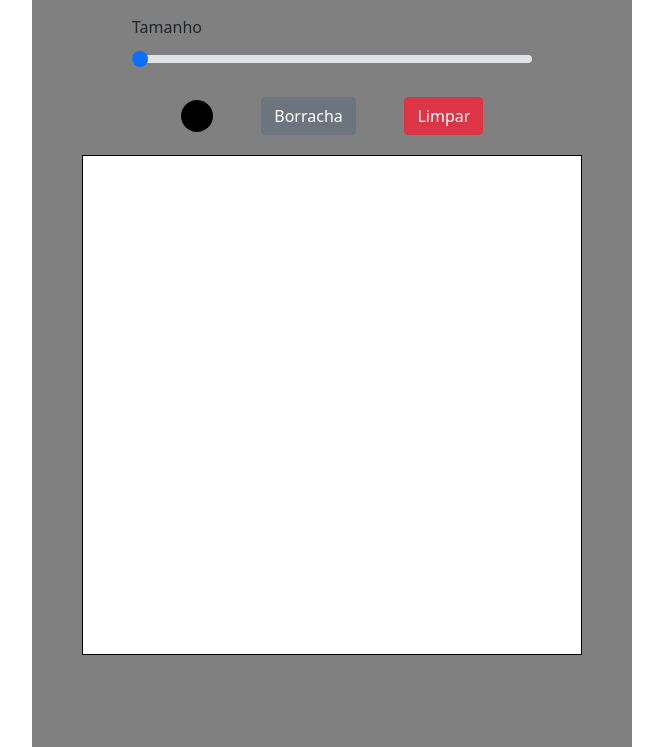
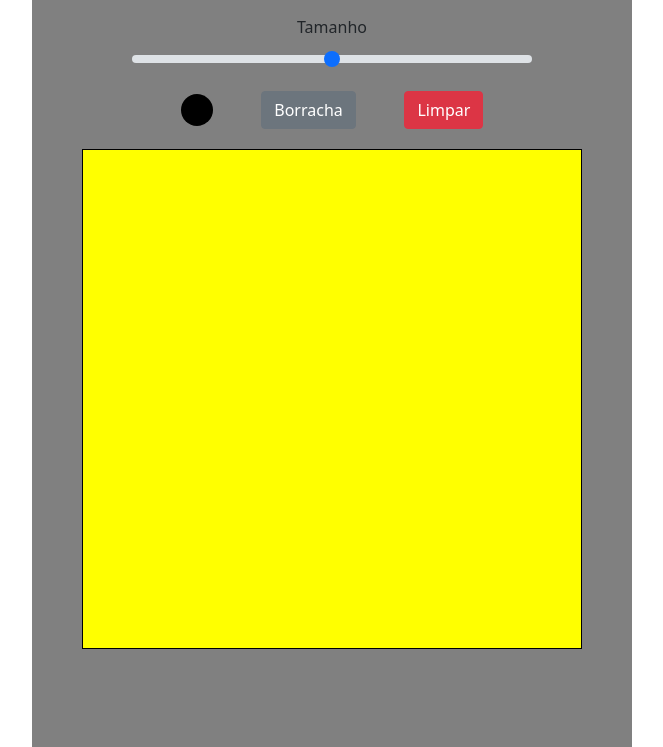
Before and after one commit to MenotiFilho/etch-a-sketch-2, a plain HTML site: page index.html in a window 1280 px wide. Shown: the part 53-800 px from the top of the page, without its empty margins (308-971 px from the left). Drawn offline with nearby package versions, Linux system fonts and the light colour scheme.

Commit message:
board grid feita e tamanho da pra escolher

```diff
--- a/index.html
+++ b/index.html
@@ -17,15 +17,18 @@
 		<div class="app">
 			<h1 class="title">Etch-a-Sketch</h1>
 			<div class="tamanhoSelect">
+				<div class="opcoes">
+					<div class="sliderfull">
 						<label for="customRange2" class="form-label">Tamanho </label>
 						<input
 							type="range"
 							class="form-range"
-					min="16"
-					max="100"
+							min="1"
+							max="33"
 							id="customRange2"
-					value="16"
 						/>
+					</div>
+				</div>
 			</div>
 			<div class="menu">
 				<div class="colorInputWrap">
--- a/script.js
+++ b/script.js
@@ -0,0 +1,23 @@
+document.addEventListener("DOMContentLoaded", function () {
+	let sizeDefault = document.querySelector(".form-range").value;
+	createBoard(sizeDefault);
+	let slider = document.querySelector(".form-range");
+	slider.addEventListener("click", function () {
+		size = document.querySelector(".form-range").value;
+		createBoard(size);
+	});
+});
+
+function createBoard(size) {
+	let board = document.querySelector(".board");
+
+	board.style.gridTemplateColumns = `repeat(${size}, 1fr)`;
+	board.style.gridTemplateRows = `repeat(${size}, 1fr)`;
+
+	let numDivs = size * size;
+	for (let i = 0; i < numDivs; i++) {
+		let div = document.createElement("div");
+		div.style.backgroundColor = "yellow";
+		board.insertAdjacentElement("beforeend", div);
+	}
+}
--- a/style.css
+++ b/style.css
@@ -17,6 +17,17 @@ body {
 	height: 100vh;
 }
 
+.buttonatt {
+	width: 100px;
+}
+
+.sliderfull {
+	display: flex;
+	flex-direction: column;
+	align-items: center;
+	flex-grow: 4;
+}
+
 .tamanhoSelect {
 	margin: 0 auto;
 	margin-top: 20px;
@@ -30,9 +41,16 @@ body {
 	justify-content: space-evenly;
 	align-items: center;
 	width: 400px;
-	align-self: start;
+	align-self: center;
 	margin: 0 auto;
 	margin-bottom: 20px;
+}
+
+.opcoes {
+	display: flex;
+	justify-content: center;
+	align-content: center;
+	gap: 20px;
 }
 
 .colorInputWrap {
@@ -59,6 +77,7 @@ body {
 .board {
 	width: 500px;
 	height: 500px;
+	display: grid;
 	background-color: white;
 	border: 1px solid black;
 }
```
Lines whose indentation alone changed are shown as unchanged.
